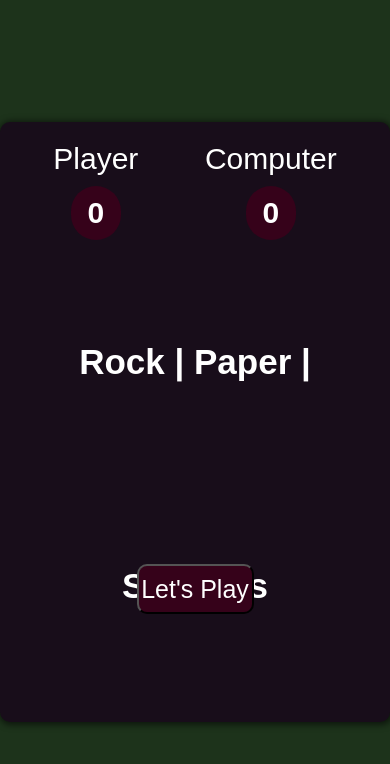
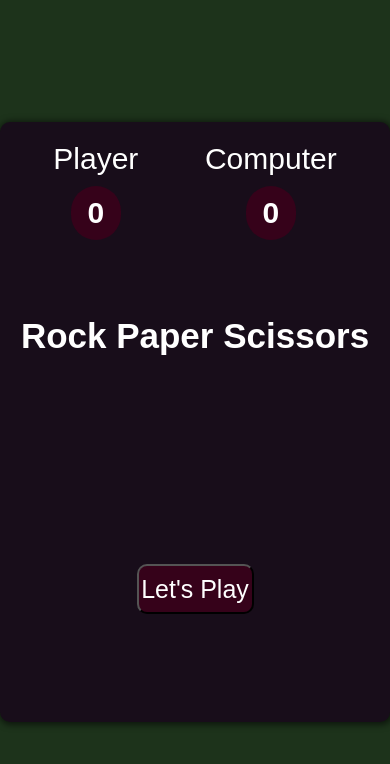
Before and after one commit to ancelottidev/rockPaperScissorsGame, a plain HTML site: page index.html in a window 390 px wide. Shown: the top 764 px of the page. Drawn offline with Linux system fonts and the light colour scheme.

Commit message:
Adjust media queries for responsivness

```diff
--- a/css/style.css
+++ b/css/style.css
@@ -213,3 +213,14 @@ div.active {
         transform: translateY(0px);
     }
 }
+
+/* media queries */
+
+@media only screen and (max-width: 450px) {
+   h1 {
+    position: absolute;
+    top: 2px;
+    margin-top: 100px;
+   }
+
+}
--- a/index.html
+++ b/index.html
@@ -24,7 +24,7 @@
         </div>
 
         <div class="intro">
-          <h1>Rock | Paper | Scissors</h1>
+          <h1 id="heading">Rock Paper Scissors</h1>
           <button>Let's Play</button>
         </div>
 
```
